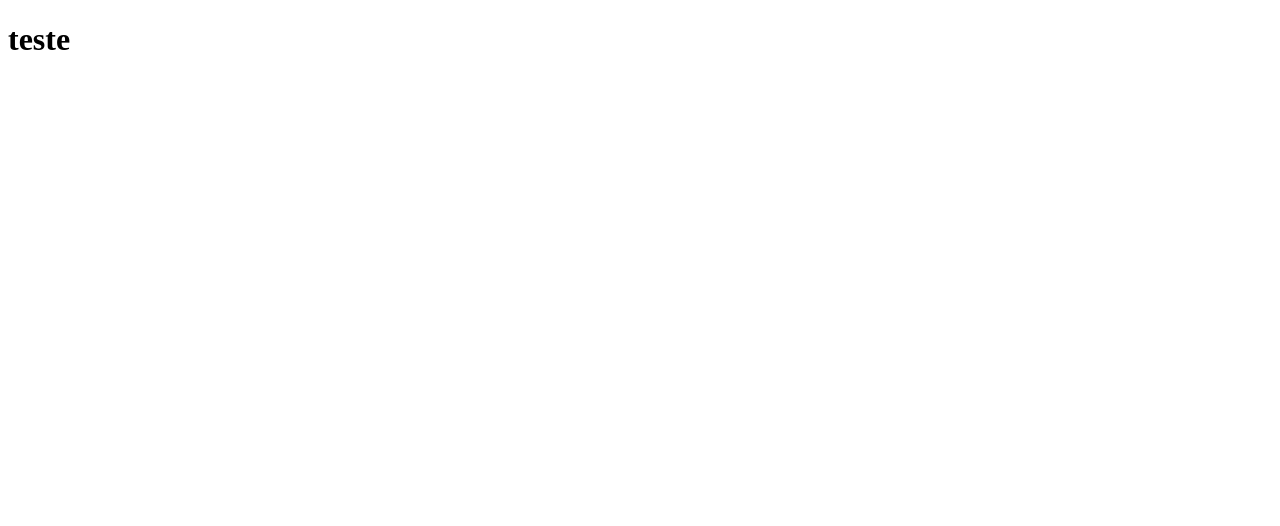
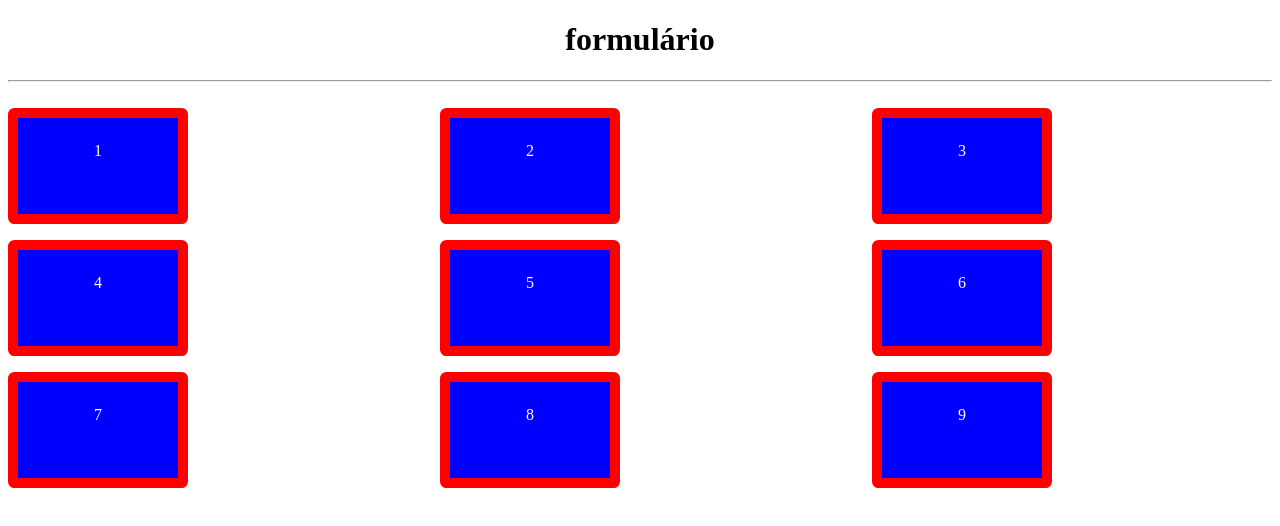
Before and after one commit to Wanttunes/Santander-coders, a plain HTML site: page index.html in a window 1280 px wide. Drawn offline with Linux system fonts and the light colour scheme.

Commit message:
HTML and CSS

```diff
--- a/index.html
+++ b/index.html
@@ -4,8 +4,66 @@
     <meta charset="UTF-8">
     <meta name="viewport" content="width=device-width, initial-scale=1.0">
     <title>Teste</title>
+    <link rel="stylesheet" href="style.css">
 </head>
 <body>
-    <h1>teste</h1>
+    <main style="text-align: center;">
+        <h1>formulário</h1>
+        <hr>
+        <br>
+        <!-- <form action="">
+            <div>
+                <label for="texto">Nome:</label>
+                <input type="text" id="texto" name="nome">
+            </div>
+            <br>
+            <div>
+                <label for="senha">Senha:</label>
+                <input type="password" name="senha" id="senha">
+            </div>
+            <br>
+            <div>
+                <label for="email">Email:</label>
+                <input type="email" name="email" id="email">
+            </div>
+            <br>
+            <div>
+                <label for="data">Data de Nascimento:</label>
+                <input type="date" name="date" id="data">
+            </div>
+            <br>
+            <div>
+                <label for="hora">Horário:</label>
+                <input type="time" name="time" id="hora">
+            </div>
+            <br>
+            <textarea name="bio" id="bio" cols="30" rows="10"></textarea>
+            <div>
+                <select name="select" id="select">
+                    <option value="" disabled selected>Selecione uma opção...</option>
+                    <option value="receita">Receita</option>
+                    <option value="despesa">Despesa</option>
+                    <option value="transferencia">Transferência</option>
+                    </select>
+                    </div>
+                <br>
+                <br>
+            <div>
+            <!-- <label for="input">input:</label> -->
+                <!-- <input type="submit" name="input" id="input" >
+            </div>
+        </form>  -->
+        <div class="boxes">
+            <div class="box">1</div>
+            <div class="box">2</div>
+            <div class="box">3</div>
+            <div class="box">4</div>
+            <div class="box">5</div>
+            <div class="box">6</div>
+            <div class="box">7</div>
+            <div class="box">8</div>
+            <div class="box">9</div>
+        </div>
+    </main>
 </body>
 </html>
--- /dev/null
+++ b/style.css
@@ -0,0 +1,36 @@
+
+:root{
+    width: 62,5%;
+}
+form div{
+    background-color: #ffffff;
+}
+#input{
+    width: 20rem;
+    height: 30px;
+}
+#input{
+    margin-bottom: 10rem;
+}
+p{
+    font-size: 1.8rem;
+    text-align: justify;
+}
+div.boxes{
+    height: 100%;
+    position: relative;
+    display: grid;
+    justify-content: center;
+    gap: 1rem 2rem;
+    grid-template-columns: 1fr 1fr 1fr;
+}
+div.box{
+    background-color: blue;
+    border: solid red 10px;
+    border-radius: 0.4rem;
+    color: white;
+    width: 7rem;
+    height: 3rem;
+    padding: 1.5rem;
+    display: inline-block;
+}
```
Also changed, not shown: pasta-test/test.htm (added).
